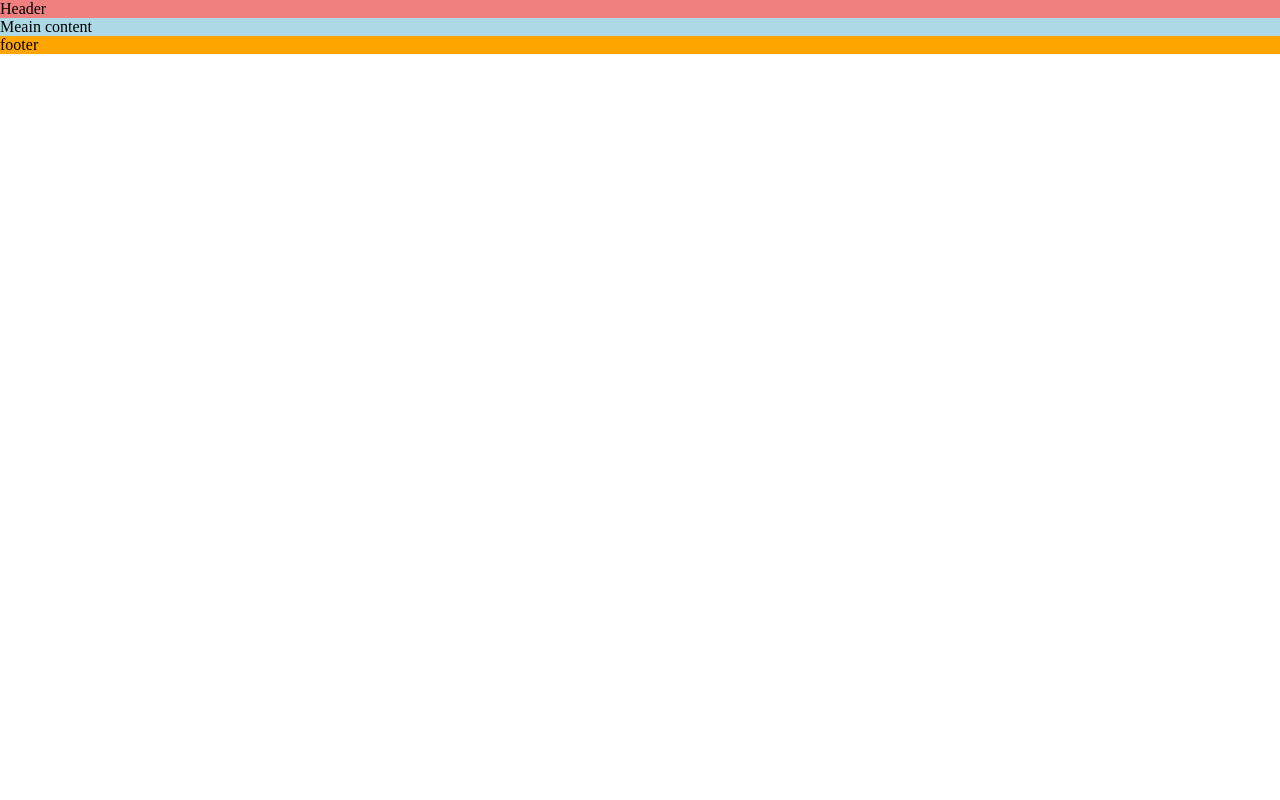
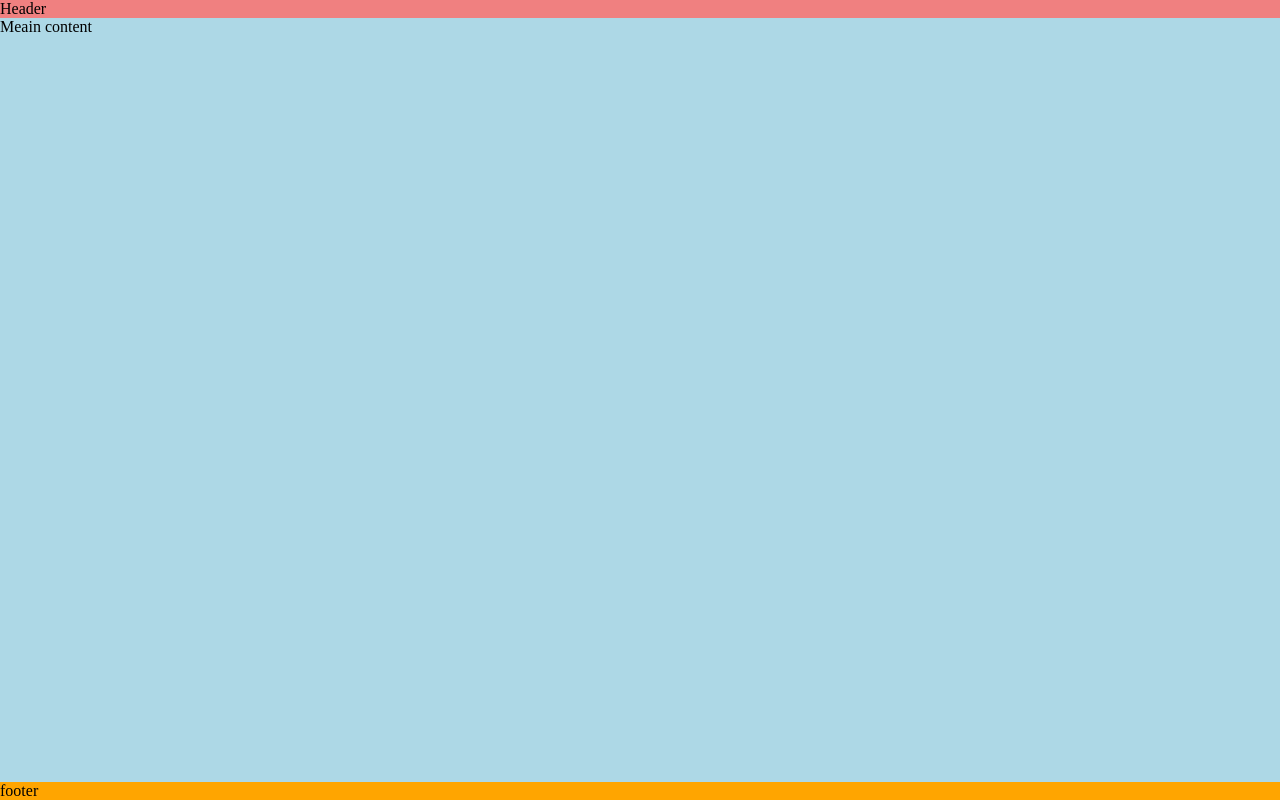
Before and after one commit to fahim2023/love-running, a plain HTML site: page index.html in a window 1280 px wide. Drawn offline with Linux system fonts and the light colour scheme.

Commit message:
push footer down using flexbox

```diff
--- a/assets/css/style.css
+++ b/assets/css/style.css
@@ -3,13 +3,20 @@
     margin: 0;
     box-sizing: border-box;
 }
-
+body{
+    min-height: 100vh;
+    display: flex;
+    flex-direction: column;
+    /* generic styles */
+    columns: #3a3a3a;
+}
 header{
     background-color: lightcoral ;
 
 }
 main {
     background-color: lightblue ;
+    flex: 1 0 auto;
 
 }
 footer{
```
